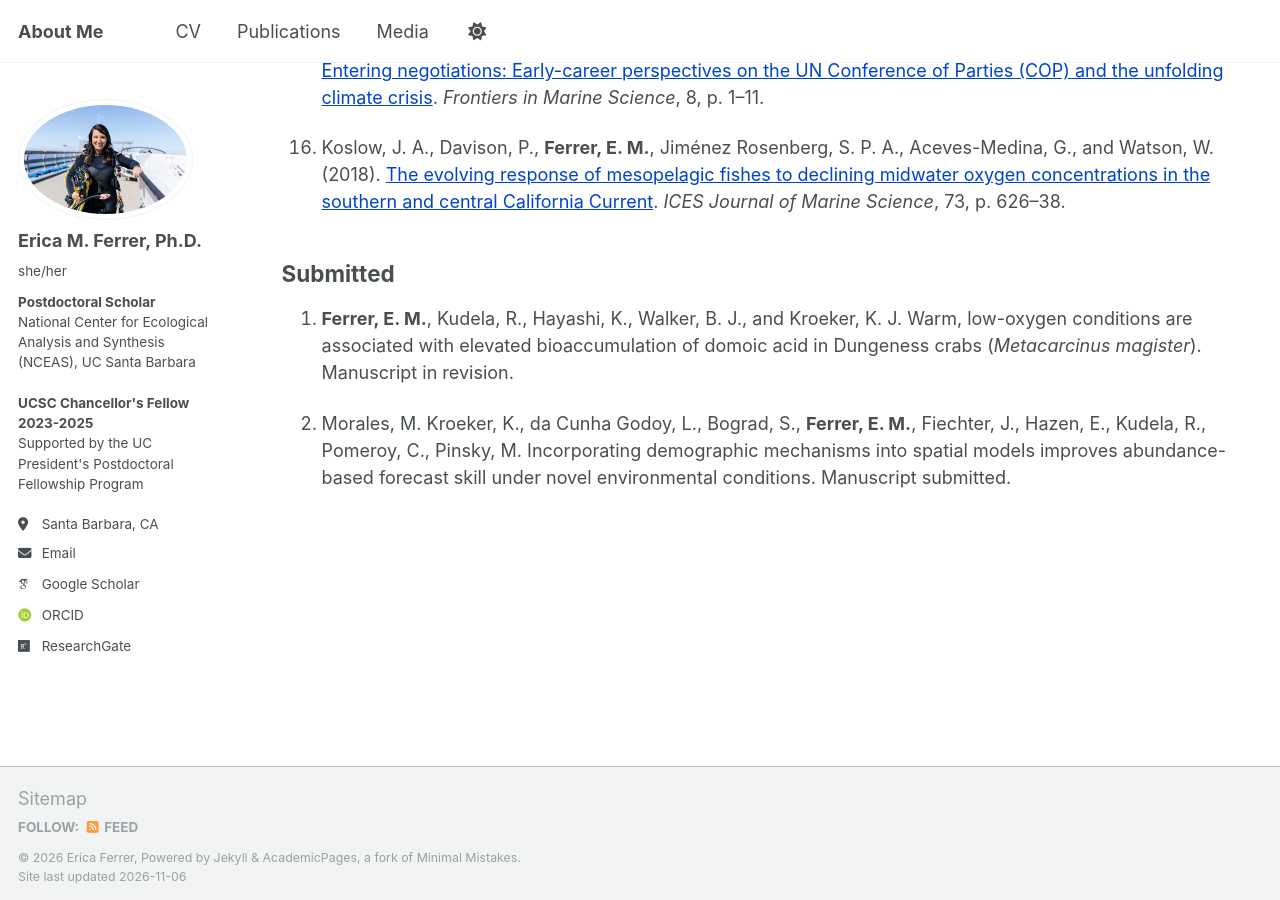
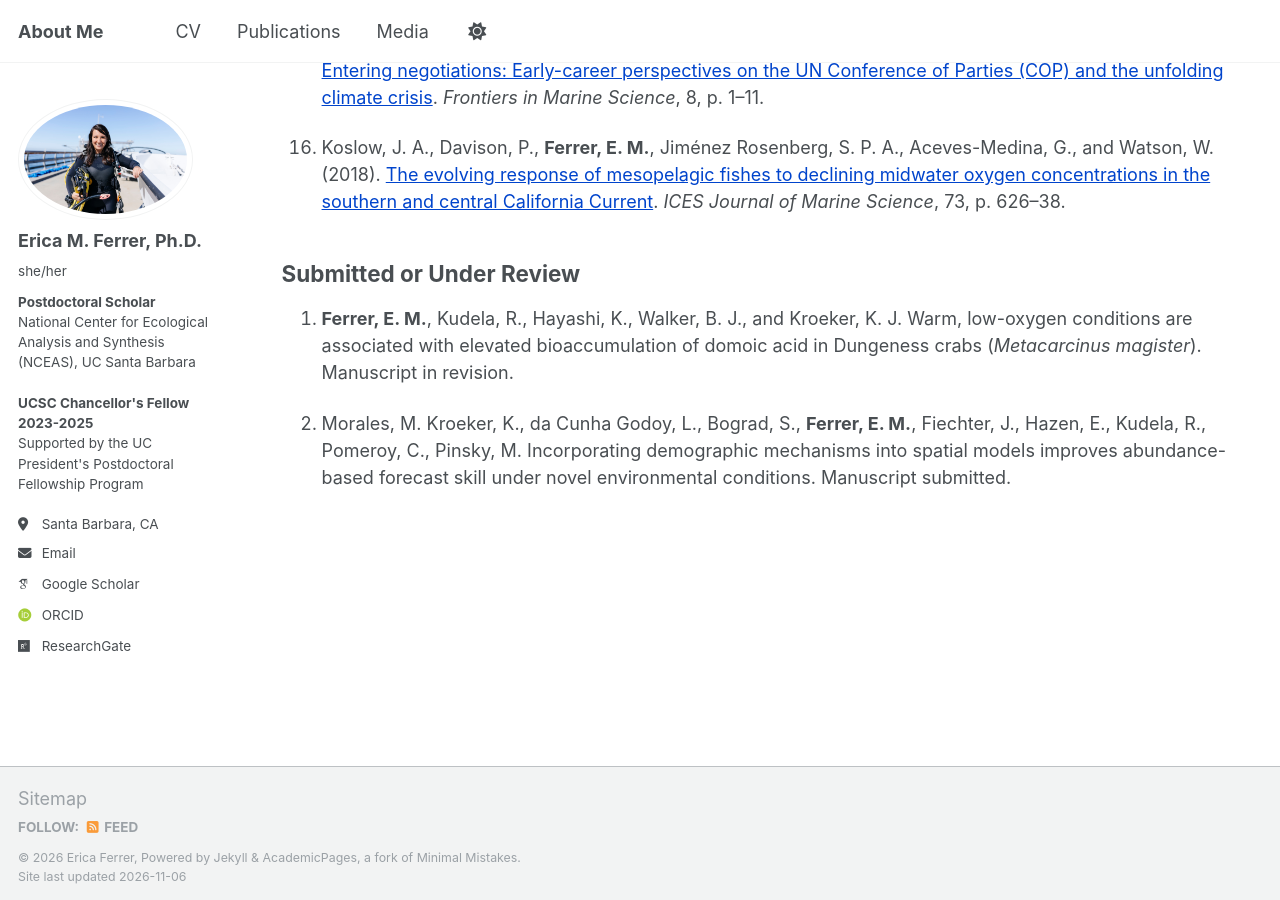
Before and after one commit to emferrer/emferrer.github.io, a Jekyll site: the page built from _pages/publications.md, in a window 1280 px wide and 900 px high, scrolled down 1906 px. Built offline with Jekyll 4.4.1, drawn with Linux system fonts in a browser that asks for light colours; some web fonts are replaced; a script that is not in the unit is left out.

Commit message:
Update publications.md

```diff
--- a/_pages/publications.md
+++ b/_pages/publications.md
@@ -51,7 +51,7 @@ If you have any trouble accessing these articles, please contact me and I will b
 16. Koslow, J. A., Davison, P., <b>Ferrer, E. M.</b>, Jiménez Rosenberg, S. P. A., Aceves-Medina, G., and Watson, W. (2018). [The evolving response of mesopelagic fishes to declining midwater oxygen concentrations in the southern and central California Current](https://academic.oup.com/icesjms/article/76/3/626/5184892). <i>ICES Journal of Marine Science</i>, 73, p. 626–38.
 </div>
 
-## Submitted
+## Submitted or Under Review
 <div class="publist" markdown="1">
 
 
```
